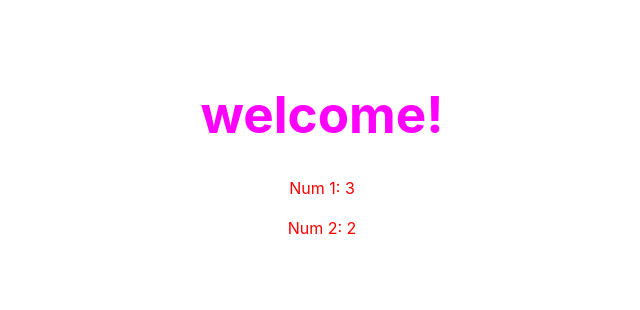
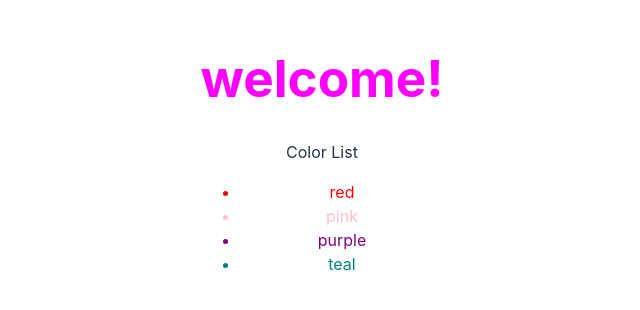
Before and after one commit to Shessire/Web-Dev-Practice, a React (Vite) app in the folder react-practice/: page / in a window 1280 px wide. Shown: the part 246-556 px from the top of the page, without its empty margins (318-958 px from the left). Built offline with nearby package versions, Linux system fonts and the light colour scheme.

Commit message:
Rendering arrays with Map

```diff
--- a/react-practice/src/App.jsx
+++ b/react-practice/src/App.jsx
@@ -4,6 +4,7 @@ import Die2 from './Die2'
 import ListPicker from './ListPicker'
 import DoubleDice from './DoubleDice'
 import Heading from './heading'
+import ColorList from './ColorList'
 
 function App() {
 
@@ -15,7 +16,8 @@ function App() {
       <Die2/>
       <Die2 numSides={10}/>
       <ListPicker values={[1,2,3]}/> */}
-      <DoubleDice/>
+      <ColorList colors={["red", "pink", "purple", "teal"]}/>
+      {/* <DoubleDice/> */}
     </>
   )
 }
--- /dev/null
+++ b/react-practice/src/ColorList.jsx
@@ -0,0 +1,14 @@
+function ColorList ({ colors }) {
+    return (
+        <>
+            <p>Color List</p>
+            <ul>
+                {colors.map(c => (
+                    <li style={{color: c}}>{c}</li>
+                ))}
+            </ul>
+        </>
+    )
+}
+
+export default ColorList;
```
